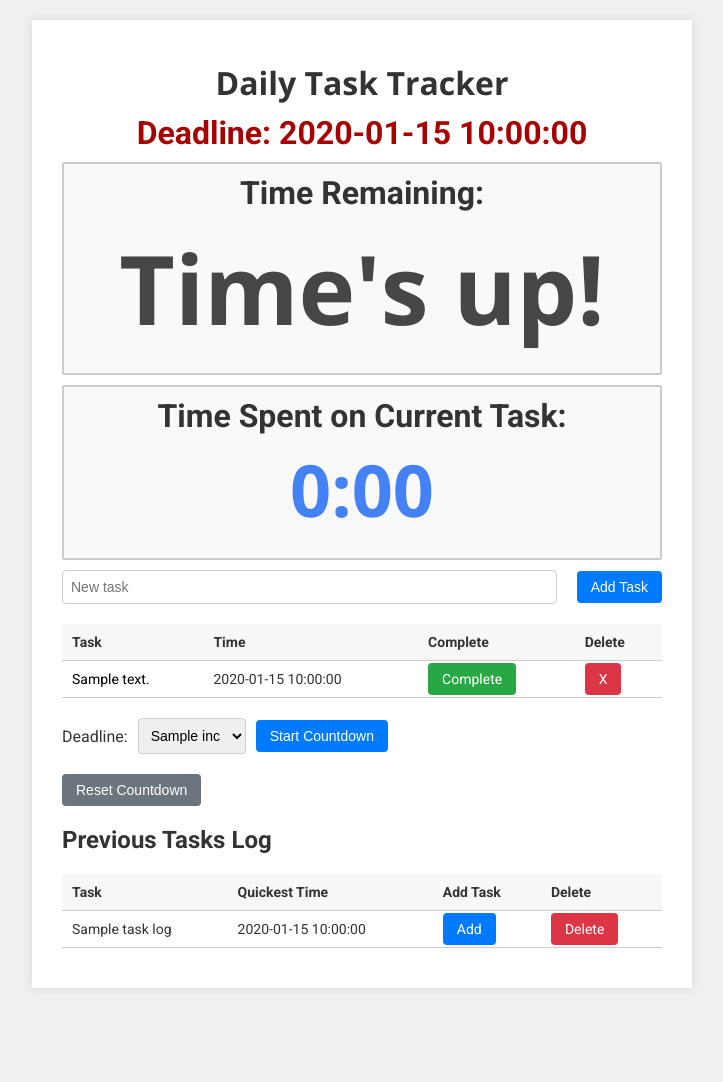
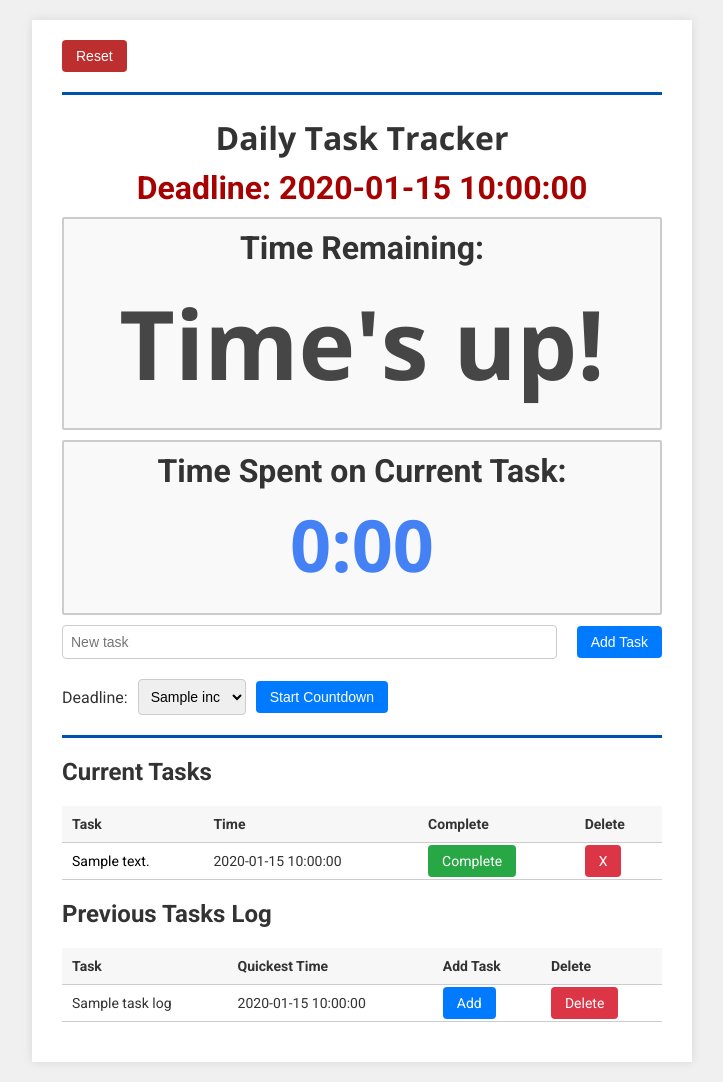
Before and after one commit to yangong17/TaskTracker, a Flask app: template templates/index.html in a window 1280 px wide. Shown: the whole page, without its empty margins (278-1001 px from the left). Before the commit the page ends 988 px from the top, so only its background shows below. Run offline with Flask 3, Linux system fonts and the light colour scheme; the template is opened without the code that fills it: most values are stand-ins (such as "Sample title", 1, 10 or a date in 2020); some libraries are stand-ins or nearby versions.

Commit message:
added divider lines, moved reset button

```diff
--- a/static/styles.css
+++ b/static/styles.css
@@ -178,11 +178,11 @@ h5 {
 }
 
 .reset-btn {
-    background: #6c757d;
+    background: #bd2e2e;
 }
 
 .reset-btn:hover {
-    background: #5a6268;
+    background: #e93232;
 }
 
 .deadline-form label {
@@ -222,3 +222,7 @@ h5 {
 .add-log-btn:hover {
     background: #138496;
 }
+
+.right-align {
+    text-align: right;
+}
--- a/task_log.csv
+++ b/task_log.csv
@@ -0,0 +1,3 @@
+Make dinner,3791
+test 1,13
+test 2,1
--- a/templates/index.html
+++ b/templates/index.html
@@ -16,6 +16,14 @@
 </head>
 <body>
     <div class="container">
+
+        <!-- Reset Deadline Form -->
+        <form action="{{ url_for('reset_deadline') }}" method="post" class="reset-form">
+            <button type="submit" class="btn reset-btn">Reset</button>
+        </form>
+
+        <hr style="border: none; border-top: 3px solid #0053ac; width: 100%; margin: auto;">
+
         <h1>Daily Task Tracker</h1>
 
         {% if deadline_str %}
@@ -47,7 +55,25 @@
             <button type="submit" class="btn add-btn">Add Task</button>
         </form>
 
+        <!-- Set Deadline -->
+        <form action="{{ url_for('set_deadline') }}" method="post" class="deadline-form">
+            <label for="deadline-select">Deadline:</label>
+            <select name="deadline" id="deadline-select" class="dropdown">
+                {% for inc in increments %}
+                <option value="{{ inc }}">{{ inc }}</option>
+                {% endfor %}
+            </select>
+            <div class="right-align">
+                <button type="submit" class="btn deadline-btn" style="float: right;">Start Countdown</button>
+            </div>
+        </form>
+
+
+
+        <hr style="border: none; border-top: 3px solid #0053ac; width: 100%; margin: auto;">
+
         <!-- Tasks Table -->
+        <h2>Current Tasks</h2>
         <table class="task-table">
             <thead>
                 <tr>
@@ -88,22 +114,6 @@
             </tbody>
         </table>
 
-        <!-- Set Deadline Form -->
-        <form action="{{ url_for('set_deadline') }}" method="post" class="deadline-form">
-            <label for="deadline-select">Deadline:</label>
-            <select name="deadline" id="deadline-select" class="dropdown">
-                {% for inc in increments %}
-                <option value="{{ inc }}">{{ inc }}</option>
-                {% endfor %}
-            </select>
-            <button type="submit" class="btn deadline-btn">Start Countdown</button>
-        </form>
-
-        <!-- Reset Deadline Form -->
-        <form action="{{ url_for('reset_deadline') }}" method="post" class="reset-form">
-            <button type="submit" class="btn reset-btn">Reset Countdown</button>
-        </form>
-
 
         <!-- Previous Tasks Log (same style as main table) -->
         <h2>Previous Tasks Log</h2>
```
